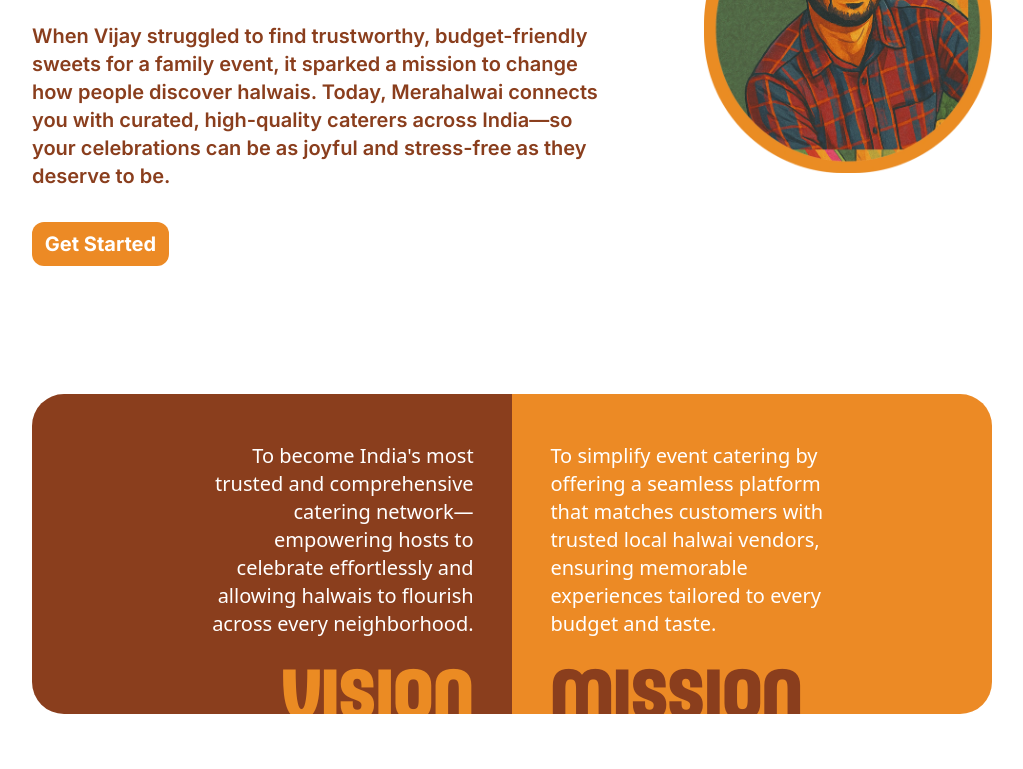
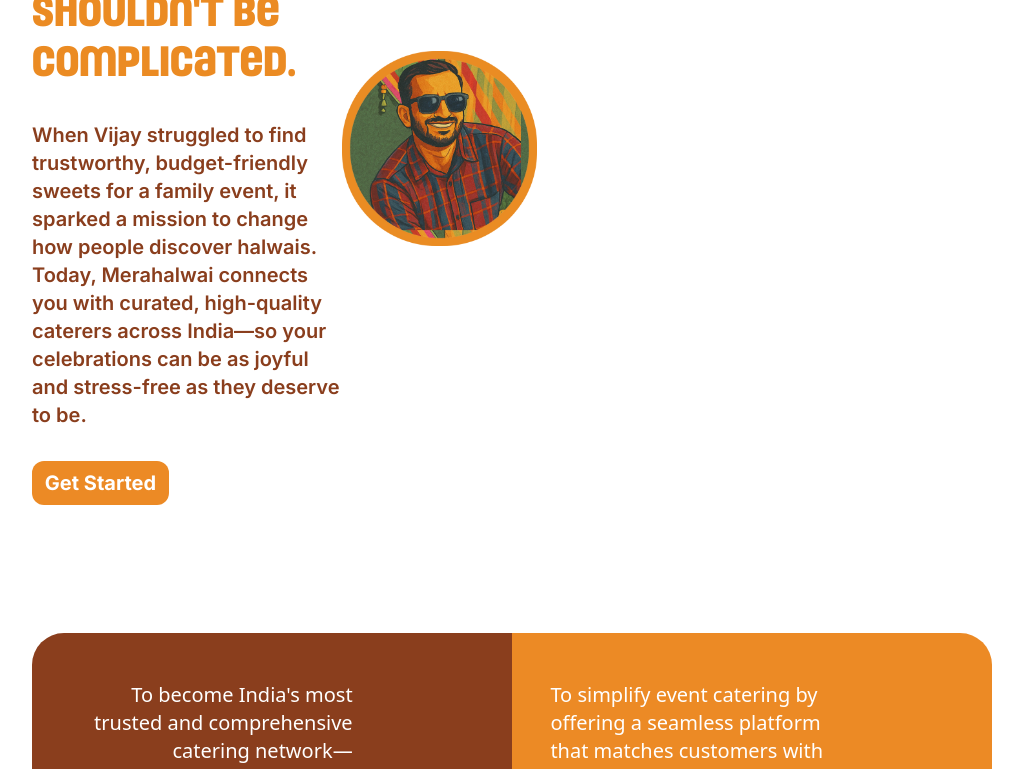
Before and after one commit to repixelxback-2/mera-halwai-final1, a Next.js app: page /about in a window 1280 px wide. Shown: the part 400-1169 px from the top of the page, without its empty margins (128-1151 px from the left). Built offline with nearby package versions, Linux system fonts and the light colour scheme.

Commit message:
animaions

```diff
--- a/src/app/about/page.jsx
+++ b/src/app/about/page.jsx
@@ -1,15 +1,19 @@
+'use client';
+
 import About from '@/components/About'
 import Footer from '@/components/Footer'
 import Navbar from '@/components/Navbar'
 import React from 'react'
+import { ScrollReveal } from '@/utils/scrollAnimations'
 
 const page = () => {
   return (
     <div className='w-full h-full'>
         <Navbar/>
-        <About/>
+        <ScrollReveal direction="up" distance={50} duration={0.8} delay={0.2}>
+          <About/>
+        </ScrollReveal>
         <Footer/>
-
     </div>
   )
 }
--- a/src/components/About.jsx
+++ b/src/components/About.jsx
@@ -1,6 +1,9 @@
+'use client';
+
 import React from 'react'
 import Button from './Button'
 import Image from 'next/image'
+import { ScrollReveal } from '@/utils/scrollAnimations'
 
 const About = () => {
     return (
@@ -14,6 +17,7 @@
 
                 <div className="flex flex-col gap-8 w-[80%] md:w-[60%]"
                 >
+                    <ScrollReveal direction="up" distance={30} duration={0.6} delay={0.3}>
                         <div className="flex flex-col">
                             <div className="text-2xl sm:text-3xl leading-snug md:text-4xl pixel text-left text-[#8A3E1D]"
                             >
@@ -21,49 +25,58 @@
                             </div>
                             <div className="text-[1.7rem] sm:text-3xl leading-snug md:text-4xl pixel text-left text-[#EB8B23]"
                             >
-                            catering shouldn’t be complicated.
+                                catering shouldn't be complicated.
                             </div>
                         </div>
+                    </ScrollReveal>
 
-
+                    <ScrollReveal direction="right" distance={30} duration={0.6} delay={0.5}>
                         <div className="text-[#8A3E1D] text-left text-sm md:text-xl inter font-semibold">
                             When Vijay  struggled to find trustworthy, budget-friendly sweets for a family event, it sparked a mission to change how people discover halwais. Today, Merahalwai connects you with curated, high-quality caterers across India—so your celebrations can be as joyful and stress-free as they deserve to be.
                         </div>
+                    </ScrollReveal>
+
+                    <ScrollReveal direction="up" distance={20} duration={0.6} delay={0.7}>
                         <div className="hidden md:flex">
                             <Button text="Get Started" bgcolor={"#EC8A25"} />
                         </div>
+                    </ScrollReveal>
                 </div>
 
+                <ScrollReveal direction="left" distance={40} duration={0.8} delay={0.4}>
                     <div className="w-[70%] md:w-[30%]">
                         <Image
                             src="/sir.webp"
                             alt="about"
                             width={100}
                             height={100}
-
                             className='aspect-square w-full h-auto'
                         />
                     </div>
+                </ScrollReveal>
             </div>
 
 
 
 
-            <div className="flex  w-full justify-center">
+            <ScrollReveal direction="up" distance={50} duration={0.8} delay={0.6}>
+                <div className="flex w-full justify-center">
                     <div className="w-full md:w-[75%] md:rounded-4xl overflow-hidden md:h-[40vh] flex md:flex-row flex-col">
-                    <div className="w-full md:w-1/2 flex flex-col justify-between items-center md:items-end gap-5 bg-[#8A3E1D]  md:h-full"
+                        <div className="w-full md:w-1/2 flex flex-col justify-between items-center md:items-end gap-5 bg-[#8A3E1D] md:h-full"
                             style={{
                                 padding: "clamp(3em,3vw,300rem) clamp(2em,3vw,300rem)"
                             }}
                         >
-                        <div className="text-white md:text-right text-sm sm:text-lg md:text-xl  max-w-[70%]">
-
+                            <ScrollReveal direction="right" distance={30} duration={0.6} delay={0.8}>
+                                <div className="text-white md:text-right text-sm sm:text-lg md:text-xl max-w-[70%]">
                                     To become India's most trusted and comprehensive catering network—empowering hosts to celebrate effortlessly and allowing halwais to flourish across every neighborhood.
                                 </div>
-                        <div className="text-5xl w-full sm:text-5xl leading-snug md:text-6xl pixel text-right text-[#EB8B23]"
-                        >
+                            </ScrollReveal>
+                            <ScrollReveal direction="up" distance={20} duration={0.6} delay={1}>
+                                <div className="text-5xl w-full sm:text-5xl leading-snug md:text-6xl pixel text-right text-[#EB8B23]">
                                     Vision
                                 </div>
+                            </ScrollReveal>
                         </div>
 
                         <div className="w-full md:w-1/2 flex flex-col justify-between items-center md:items-start gap-5 bg-[#EC8A25] h-full"
@@ -71,19 +84,20 @@
                                 padding: "clamp(3em,3vw,300rem) clamp(2em,3vw,300rem)"
                             }}
                         >
+                            <ScrollReveal direction="left" distance={30} duration={0.6} delay={0.8}>
                                 <div className="text-white text-left text-sm sm:text-lg md:text-xl max-w-[70%]">
                                     To simplify event catering by offering a seamless platform that matches customers with trusted local halwai vendors, ensuring memorable experiences tailored to every budget and taste.
                                 </div>
-                        <div className="text-5xl w-full sm:text-5xl leading-snug md:text-6xl pixel text-right md:text-left text-[#8A3E1D]"
-                        >
+                            </ScrollReveal>
+                            <ScrollReveal direction="up" distance={20} duration={0.6} delay={1}>
+                                <div className="text-5xl w-full sm:text-5xl leading-snug md:text-6xl pixel text-right md:text-left text-[#8A3E1D]">
                                     Mission
                                 </div>
-
+                            </ScrollReveal>
                         </div>
-
                     </div>
-
                 </div>
+            </ScrollReveal>
         </div>
     )
 }
--- a/src/components/Home6.jsx
+++ b/src/components/Home6.jsx
@@ -1,5 +1,8 @@
+'use client';
+
 import Image from 'next/image'
 import React from 'react'
+import { ScrollReveal } from '@/utils/scrollAnimations'
 
 const Home6 = () => {
     return (
@@ -11,11 +14,13 @@
                 height={500}
                 className='w-full absolute leading-0 opacity-40 object-cover h-[100%]'
             />
-            <div className="text-xl w-[70%] md:w-[40%]  z-40 sm:text-3xl  leading-snug md:text-4xl xl:text-5xl text-center pixel inline text-[#F1EDE2]"
-            >
+            <ScrollReveal direction="up" distance={40} duration={0.8} delay={0.3}>
+                <div className="text-xl w-[70%] md:w-[40%] z-40 sm:text-3xl leading-snug md:text-4xl xl:text-5xl text-center pixel inline text-[#F1EDE2]">
                     Explore all features in Thirty seconds
                 </div>
+            </ScrollReveal>
 
+            <ScrollReveal direction="up" distance={30} duration={0.7} delay={0.5}>
                 <Image
                     src="/play.svg"
                     alt="home3"
@@ -23,7 +28,7 @@
                     height={500}
                     className='w-28 md:w-32 h-fit'
                 />
-
+            </ScrollReveal>
         </div>
     )
 }
--- /dev/null
+++ b/src/utils/scrollAnimations.js
@@ -0,0 +1,121 @@
+'use client';
+
+import { useEffect, useRef } from 'react';
+import { gsap } from 'gsap';
+import { ScrollTrigger } from 'gsap/ScrollTrigger';
+
+// Register ScrollTrigger plugin
+if (typeof window !== 'undefined') {
+  gsap.registerPlugin(ScrollTrigger);
+}
+
+/**
+ * Hook to create scroll reveal animations with opacity and sliding effects
+ * @param {Object} options - Animation options
+ * @param {string} options.direction - Direction of animation ('up', 'down', 'left', 'right')
+ * @param {number} options.distance - Distance to animate in pixels
+ * @param {number} options.duration - Animation duration in seconds
+ * @param {number} options.delay - Animation delay in seconds
+ * @param {string} options.ease - GSAP easing function
+ * @param {number} options.opacity - Starting opacity (0-1)
+ * @param {string} options.trigger - ScrollTrigger trigger point ('top', 'center', 'bottom')
+ */
+export const useScrollReveal = (options = {}) => {
+  const elementRef = useRef(null);
+  const {
+    direction = 'up',
+    distance = 50,
+    duration = 0.8,
+    delay = 0,
+    ease = 'power4.out',
+    opacity = 0,
+    trigger = 'bottom 60%' // Changed to trigger when element is 40% in viewport
+  } = options;
+
+  useEffect(() => {
+    if (!elementRef.current) return;
+
+    const element = elementRef.current;
+
+    // Set initial state
+    gsap.set(element, { opacity: opacity });
+
+    // Determine transform based on direction
+    let transform = {};
+    switch (direction) {
+      case 'up':
+        transform = { y: distance };
+        break;
+      case 'down':
+        transform = { y: -distance };
+        break;
+      case 'left':
+        transform = { x: distance };
+        break;
+      case 'right':
+        transform = { x: -distance };
+        break;
+      default:
+        transform = { y: distance };
+    }
+
+    // Apply initial transform
+    gsap.set(element, transform);
+
+    // Create animation
+    const animation = gsap.to(element, {
+      ...transform,
+      x: 0,
+      y: 0,
+      opacity: 1,
+      duration,
+      delay,
+      ease,
+      scrollTrigger: {
+        trigger: element,
+        start: trigger, // This will now use 'bottom 60%' by default
+        toggleActions: 'play none none none'
+      }
+    });
+
+    // Cleanup
+    return () => {
+      if (animation) animation.kill();
+      ScrollTrigger.getAll().forEach(trigger => trigger.kill());
+    };
+  }, [direction, distance, duration, delay, ease, opacity, trigger]);
+
+  return elementRef;
+};
+
+/**
+ * Component wrapper for scroll reveal animations
+ */
+export const ScrollReveal = ({
+  children,
+  direction = 'up',
+  distance = 20,
+  duration = 0.8,
+  delay = 0,
+  ease = 'power4.out',
+  opacity = 0,
+  trigger = 'top 80%', // Changed to trigger when element is 40% in viewport
+  className = '',
+  ...props
+}) => {
+  const ref = useScrollReveal({
+    direction,
+    distance,
+    duration,
+    delay,
+    ease,
+    opacity,
+    trigger
+  });
+
+  return (
+    <div ref={ref} className={className} {...props}>
+      {children}
+    </div>
+  );
+};
```
Also changed, not shown: src/app/page.js (+15 -1 lines), src/components/Home5.jsx (+28 -13 lines), src/components/Home7.jsx (+19 -6 lines), src/components/Home8.jsx (+25 -14 lines). Lines whose indentation alone changed are shown as unchanged.
